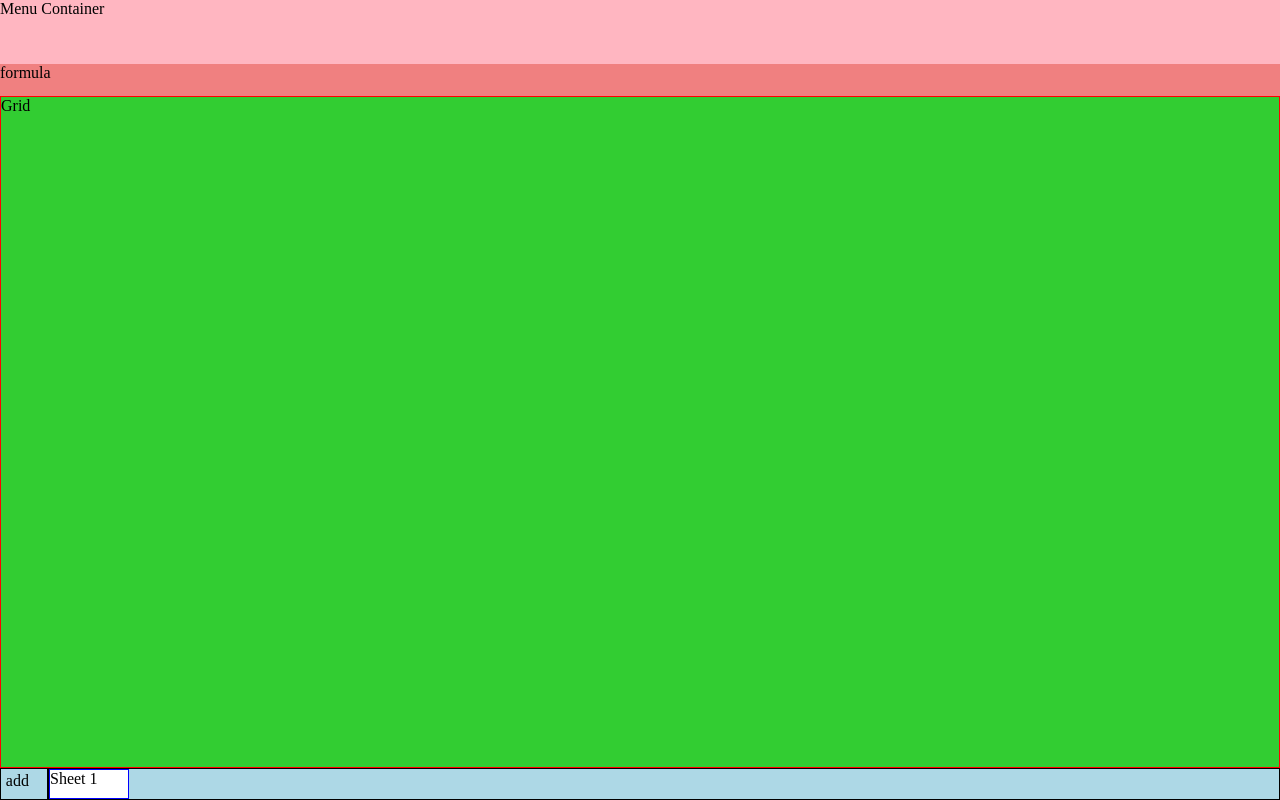
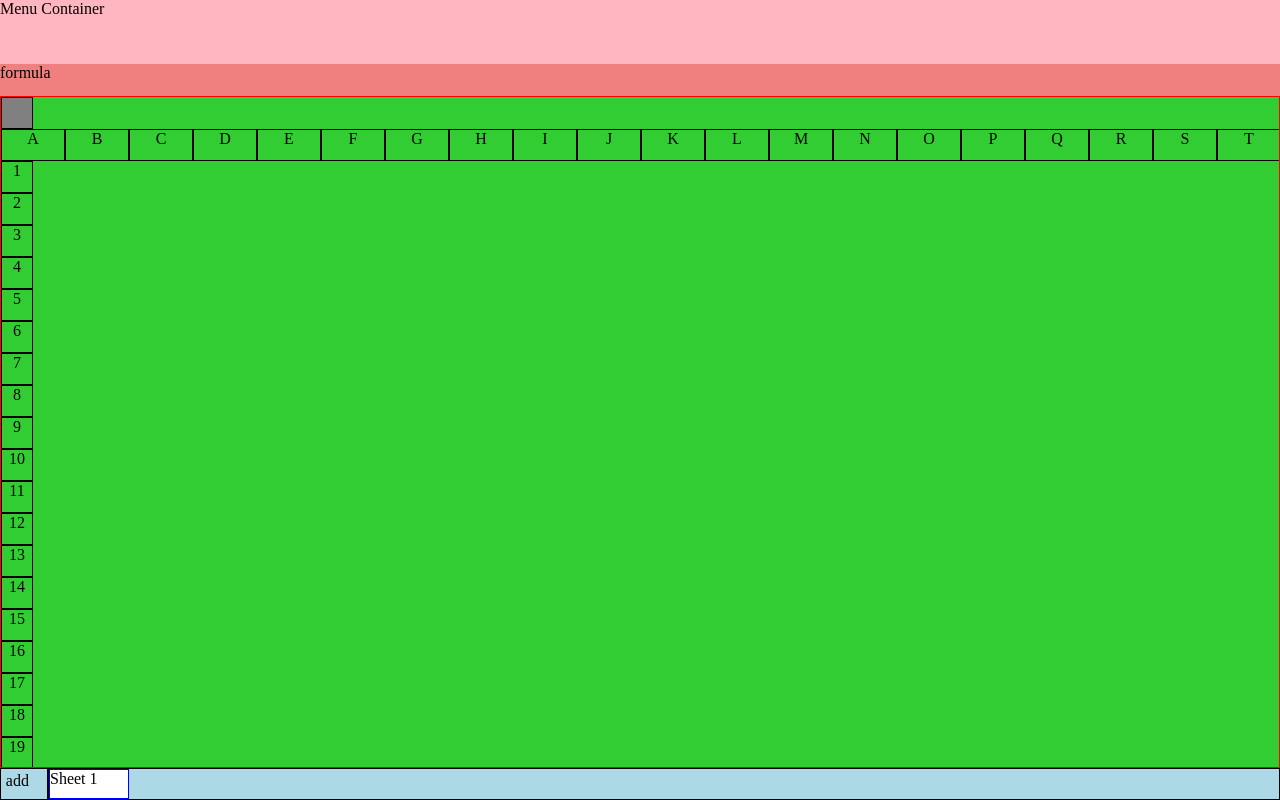
Before and after one commit to AkanshuKumarSingh/ExcelClone, a plain HTML site: page index.html in a window 1280 px wide. Drawn offline with Linux system fonts and the light colour scheme.

Commit message:
grid layout made

```diff
--- /dev/null
+++ b/grid.js
@@ -0,0 +1,31 @@
+let leftCol = document.querySelector(".left_col");
+let topRow = document.querySelector(".top_row");
+let grid = document.querySelector(".grid");
+let rows = 100;
+let cols = 26;
+
+for (let i = 0; i < rows; i++) {
+    let colBox = document.createElement("div");
+    colBox.innerText = i+1;
+    colBox.setAttribute("class","box");
+    leftCol.appendChild(colBox);
+}
+
+for (let i = 0; i < cols; i++) {
+    let cell = document.createElement("div");
+    cell.innerText = String.fromCharCode(65+ i);
+    cell.setAttribute("class","cell");
+    topRow.appendChild(cell);
+}
+
+for (let i = 0; i < rows; i++) {
+    let row = document.createElement("div");
+    row.setAttribute("class","row");
+    for (let j = 0; j < cols; j++) {
+            let cell = document.createElement("div");
+            cell.innerText = `${String.fromCharCode(65+j)} ${i+1}`;
+            cell.setAttribute("class","cell");
+            row.appendChild(cell);
+    }
+    grid.appendChild(row);
+}
--- a/index.html
+++ b/index.html
@@ -10,7 +10,16 @@
 <body>
     <div class="menu-container">Menu Container</div>
     <div class="formula-container">formula</div>
-    <div class="grid-container">Grid</div>
+    <div class="grid-container">
+        <div class="left_box box"></div>
+        <div class="top_row">
+
+        </div>
+        <div class="left_col">
+
+        </div>
+        <div class="grid"></div>
+    </div>
     <div class="sheets-container">
         <div class="add-sheet_btn-container">
             add
@@ -19,6 +28,7 @@
             <div class="sheet active" idx = "0">Sheet 1</div>
         </div>
     </div>
+    <script src="grid.js"></script>
     <script src="script.js"></script>
 </body>
 </html>
--- a/style.css
+++ b/style.css
@@ -21,8 +21,40 @@ body{
     height:
     calc(100vh - ( 4rem + 2rem + 2rem));
     background-color: limegreen;
+    overflow: auto;
 }
 
+.box{
+    height: 2rem;
+    width: 2rem;
+    border: 1px solid;
+    text-align: center;
+}
+
+.left_box{
+    background-color: gray;
+}
+
+.top_row{
+    height: 2rem;
+    /* background-color: green; */
+    display: flex;
+}
+
+.grid{
+    /* height: 2rem; */
+    background-color: lightblue;
+}
+
+.cell{
+    border: 1px solid;
+    min-width: 4rem;
+    text-align: center;
+}
+
+.row{
+    display: flex;
+}
 .sheets-container{
     background-color: lightblue;
     height: 2rem;
@@ -63,3 +95,7 @@ body{
 .active{
     background-color: white;
 }
+
+.box{
+
+}
```
